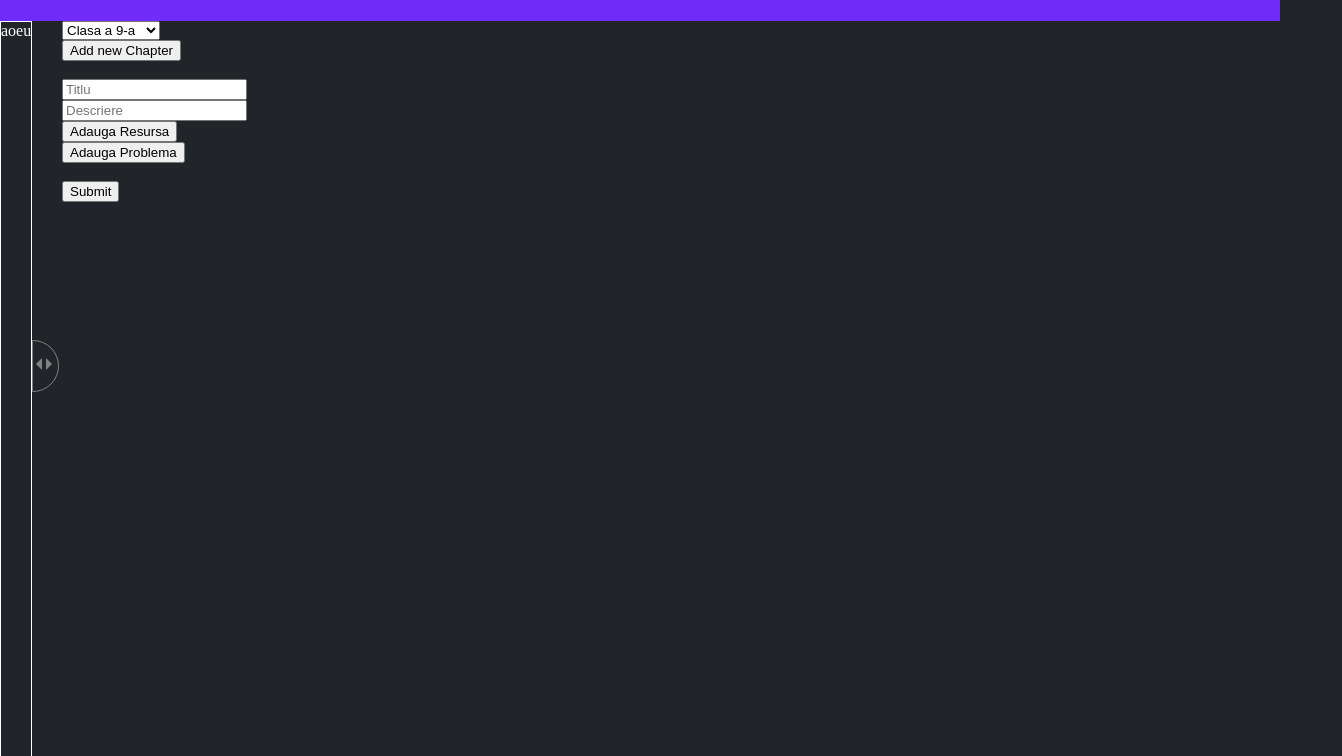
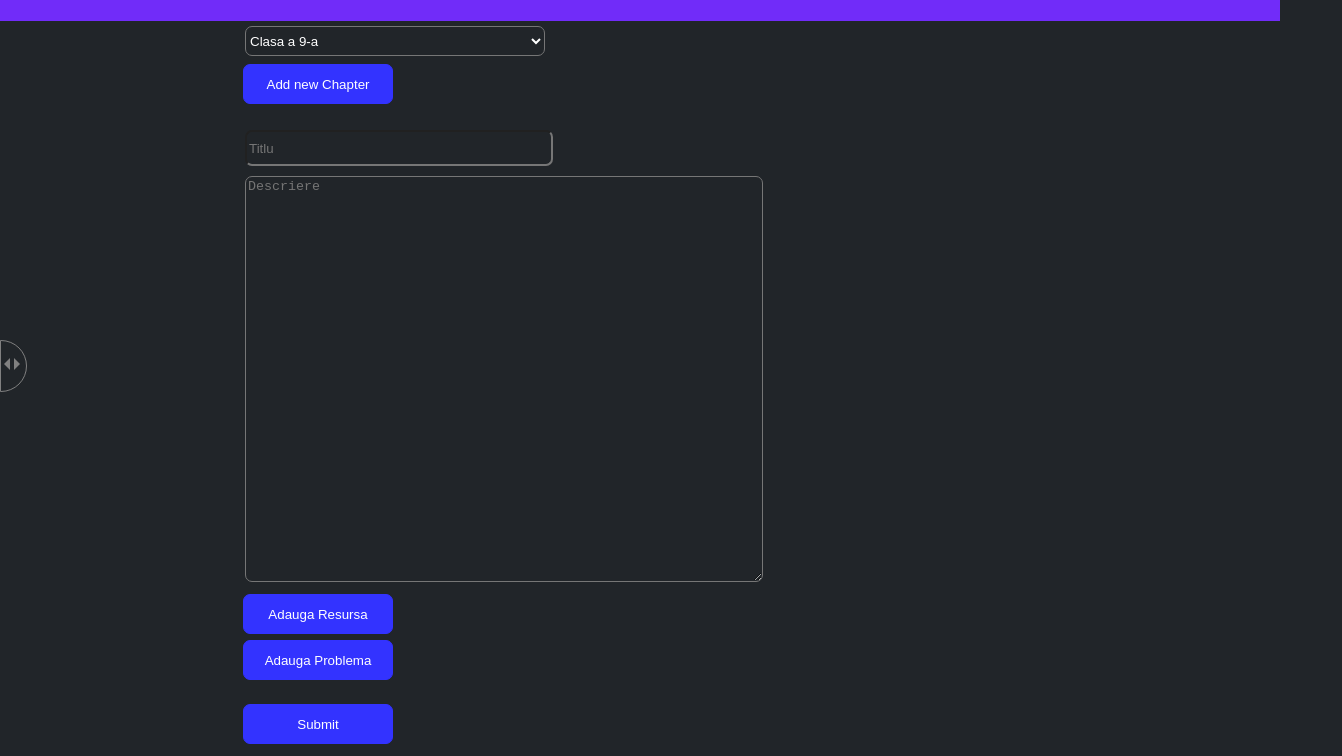
Before and after one commit to Matei-V/Coalg, a plain HTML site: page add_page.html in a window 1280 px wide. Both pictures are taken after a click on the element 13 px from the left and 410 px from the top of the page. Shown: the part 44-800 px from the top of the page, 1342 px wide, since content can reach past the window. Drawn offline with nearby package versions, Linux system fonts and the light colour scheme; files that its build step writes are made by us from their sources; no server answers.

Commit message:
frontend work

```diff
--- a/add_page.html
+++ b/add_page.html
@@ -6,24 +6,27 @@
   <meta name="viewport" content="width=device-width, initial-scale=1">
   <title>cO(alg)</title>
 
-  <link href="/css/style.css" rel="stylesheet">
+  <link href="template/css/style.css" rel="stylesheet">
+
   <script>
-    var menu_tog = false;
-
+    var menu_tog = true;
     function show_menu() {
       var menu_width = document.getElementById("menu").offsetWidth;
       console.log(menu_width);
       if (menu_tog === false) {
         document.getElementById("menu").style.left = "0px";
         document.getElementById("slider").style.left = menu_width.toString() + "px";
-        document.getElementById("main").style.left = (menu_width + 30).toString() + "px";
+        document.getElementById("content").style.left = (menu_width + 30).toString() + "px";
       } else {
         document.getElementById("menu").style.left = "-" + menu_width.toString() + "px";
         document.getElementById("slider").style.left = "0px";
-        document.getElementById("main").style.left = "30px";
+        document.getElementById("content").style.left = "50px";
       }
       menu_tog = !menu_tog;
     }
+    window.onload = function () {
+      show_menu();
+    };
   </script>
 
   <script src="https://unpkg.com/htmx.org@2.0.3"></script>
@@ -46,7 +49,7 @@
   <div class="main" id="main" style="position:relative; left:240px">
     <div class="separator"></div>
     <form hx-post="/add_new_page">
-      <select name="unitate">
+      <select class='text-input' name="unitate">
         <option value="9">Clasa a 9-a</option>
         <option value="10">Clasa a 10-a</option>
         <option value="11">Clasa a 11-a</option>
@@ -55,32 +58,36 @@
       <br>
       <div class="Chapter">
         <div hx-post='/load-chapters' hx-swap='outerHTML' hx-trigger='load'></div>
-        <button hx-post='/add_new_chapter' hx-target='.Chapter' hx-swap='innerHTML'>Add new Chapter</button>
+        <button class='button' hx-post='/add_new_chapter' hx-target='.Chapter' hx-swap='innerHTML'>Add new
+          Chapter</button>
         <input type="hidden" name="add-cap" value="false">
       </div>
 
       <br>
-      <input type="text" name="titlu" placeholder="Titlu" id="input">
+      <input class='text-input' id='titlu' type="text" name="titlu" placeholder="Titlu" id="input">
       <br>
-      <input type="text" name="descriere" placeholder="Descriere" id="input">
+      <textarea class='text-input' id='descriere' type="text" name="descriere" placeholder="Descriere"
+        id="input"></textarea>
       <br>
 
       <div class="Resurse">
         <input class='nr_res' type='hidden' hx-post='/update_nr_res' hx-trigger='load' hx-swap='outerHTML' name='nr_res'
           value='0'>
-        <input type="button" hx-post='/add_res' hx-target='.nr_res' hx-swap='outerHTML' value="Adauga Resursa">
+        <input class='button' type="button" hx-post='/add_res' hx-target='.nr_res' hx-swap='outerHTML'
+          value="Adauga Resursa">
         <br>
       </div>
 
       <div class="Probleme">
         <input class='nr_pb' type='hidden' hx-post='/update_nr_pb' hx-trigger='load' hx-swap='outerHTML' name='nr_pb'
           value='0'>
-        <input type="button" hx-post='/add_pb' hx-target='.nr_pb' hx-swap='outerHTML' value="Adauga Problema">
+        <input class='button' type="button" hx-post='/add_pb' hx-target='.nr_pb' hx-swap='outerHTML'
+          value="Adauga Problema">
         <br>
       </div>
 
       <br>
-      <input type="submit" value="Submit">
+      <input class='button' type="submit" value="Submit">
     </form>
 
   </div>
--- a/template/css/style.css
+++ b/template/css/style.css
@@ -1,11 +1,9 @@
-body{
+html, body{
   background: #212529;
   margin: 0;
   color: #fff;
-}
-
-.main{
-  position: relative;
+  overflow-x: hidden;
+  overflow-y: scroll;
 }
 
 .header{
@@ -14,11 +12,16 @@ body{
   position: fixed;
   margin: 0;
   background-color: #712cf9;
+  z-index:5;
 }
 
 .separator{
   height: 65px;
 
+}
+
+.main {
+  min-height: 100vh;
 }
 
 .slider{
@@ -62,9 +65,44 @@ body{
 }
 
 .menu{
-  position: fixed;
+  position: absolute;
   top: 65px;
-  left: -39px;
-  height: 100%;
+  left: 0px;
   border: 1px solid #fff;
 }
+
+.text-input {
+  background: #212529;
+  color: #fff;
+  height: 30px;
+  width: 300px;
+  margin: 5px;
+  border-radius: 7px;
+}
+
+#descriere {
+  width: 40%;
+  height: 400px;
+}
+
+.button {
+  background: #3333ff;
+  color: #fff;
+  border: 1px solid #3333ff;
+  border-radius: 7px;
+  margin: 3px;
+  width: 150px;
+  height: 40px;
+}
+
+.lesson {
+  background: #212529;
+  border: 0px solid #000;
+  width: 100%;
+  color: #fff;
+  font-size: 20px;
+}
+
+.lesson:hover {
+  background: #4d4d4d;
+}
```
Also changed, not shown: index.html (+14 -14 lines), 2 other files.
